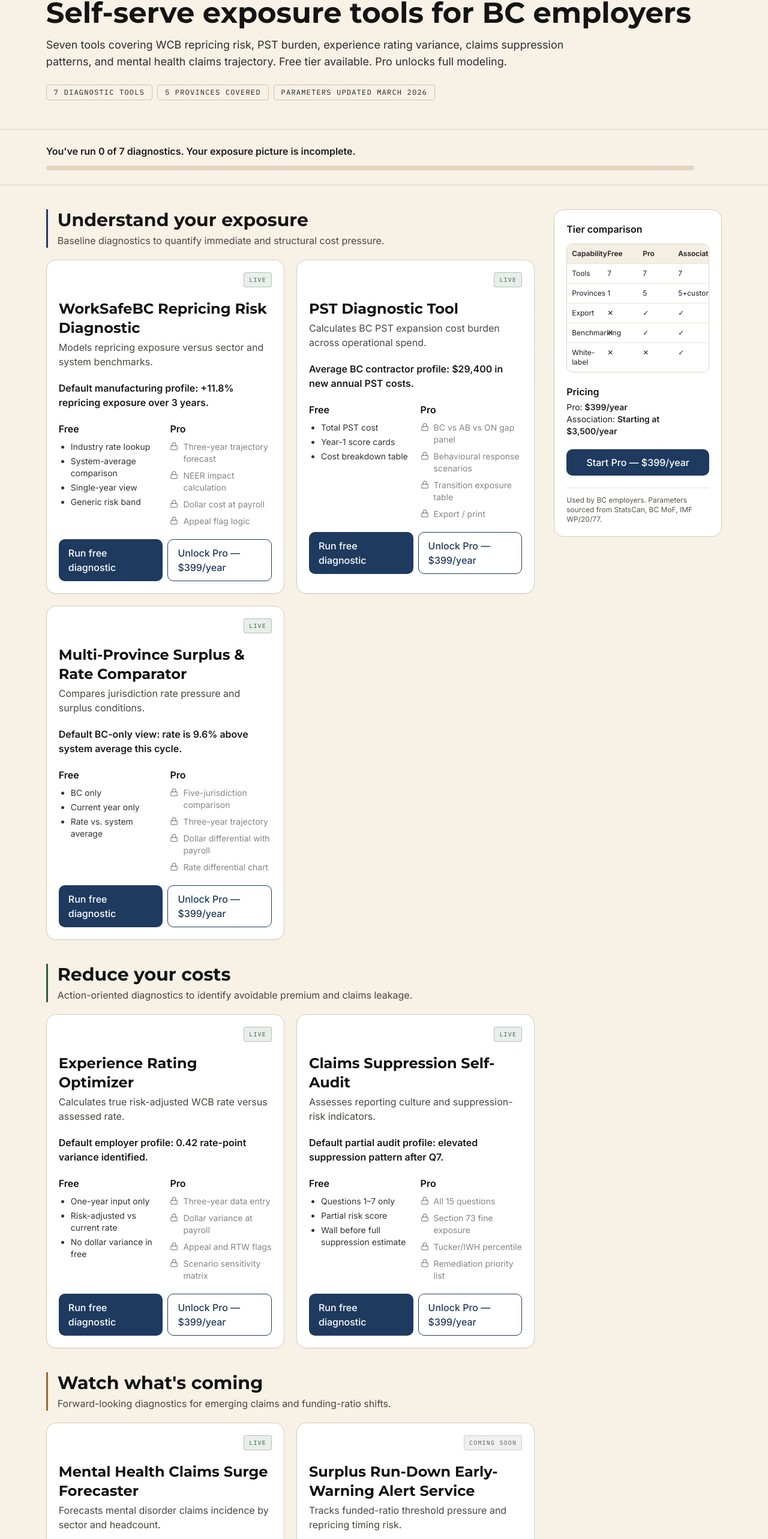
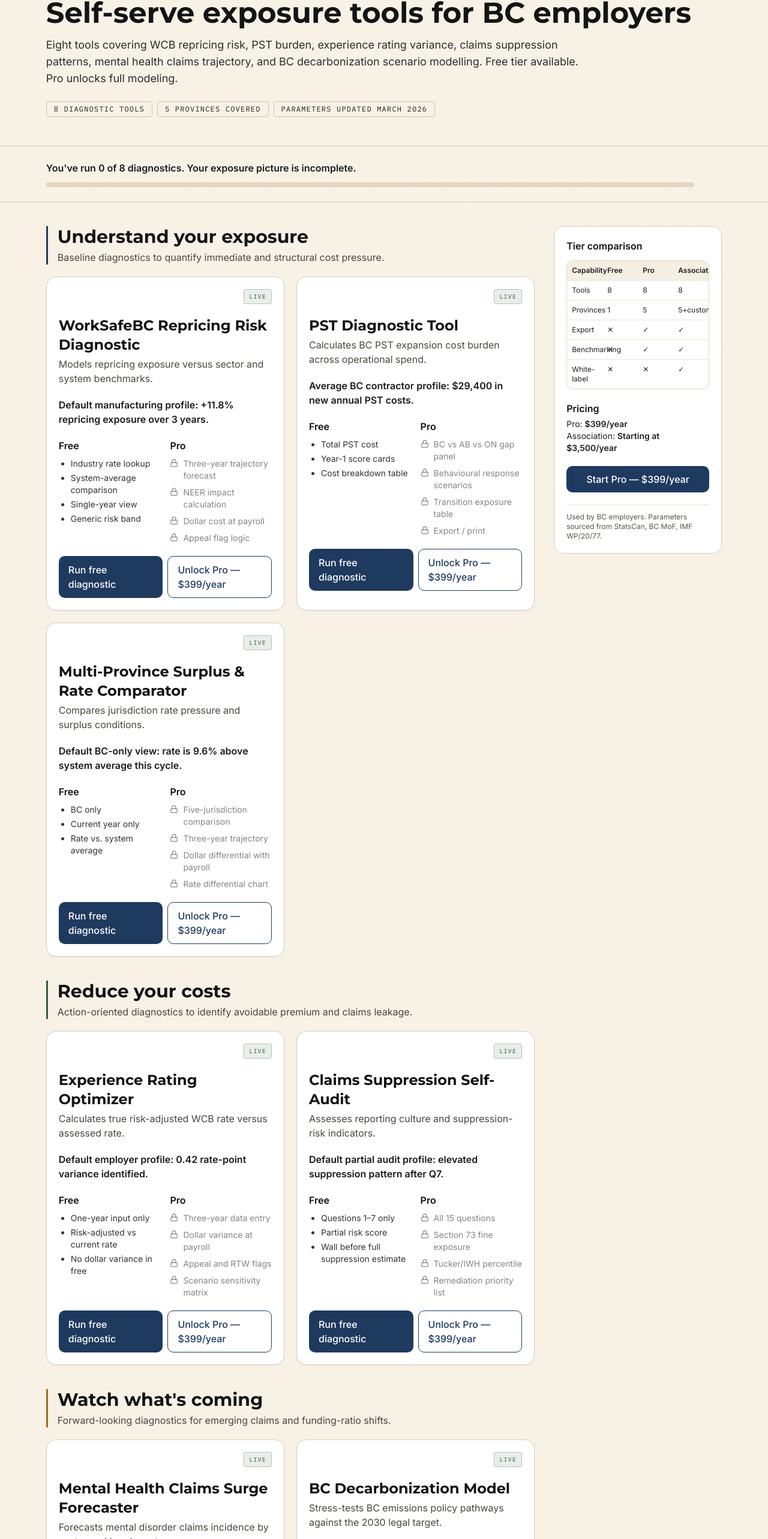
Before and after one commit to davidoyle/DDA, a React (Vite) app: page /diagnostics in a window 1280 px wide. Shown: the part 159-2725 px from the top of the page at 60% size. Built offline with nearby package versions, Linux system fonts and the light colour scheme.

Commit message:
Expose BC decarbonization model on tools page

```diff
--- a/src/pages/DiagnosticsPage.tsx
+++ b/src/pages/DiagnosticsPage.tsx
@@ -108,6 +108,17 @@ const tools: ToolEntry[] = [
     free: ['Sector + headcount input', 'Year-1 claim count', 'Generic exposure label'],
     pro: ['Three-year claims/cost forecast', 'Experience-rating impact', 'Mitigation checklist impact', 'Sector comparison chart'],
   },
+
+  {
+    group: 'monitoring',
+    name: 'BC Decarbonization Model',
+    href: '/tools/bc-decarbonization-model',
+    status: 'Live',
+    description: 'Stress-tests BC emissions policy pathways against the 2030 legal target.',
+    headlineOutput: 'Baseline scenario: grid and sector constraints determine whether 61.0 Mt is achievable by 2030.',
+    free: ['Explore policy sliders', 'Baseline dashboard', 'Three-scenario comparison', 'JSON export'],
+    pro: ['Scenario libraries', 'Deeper calibration', 'Stakeholder packaging', 'Advisory interpretation'],
+  },
   {
     group: 'monitoring',
     name: 'Surplus Run-Down Early-Warning Alert Service',
@@ -161,11 +172,11 @@ function DiagnosticsPage() {
         <p className="font-mono text-xs uppercase tracking-[0.12em] text-[#6b6255]">Diagnostic tools</p>
         <h1 className="font-heading text-4xl lg:text-5xl mt-3 text-[#131313]">Self-serve exposure tools for BC employers</h1>
         <p className="mt-4 text-lg text-[#2b2b2b] max-w-4xl">
-          Seven tools covering WCB repricing risk, PST burden, experience rating variance, claims suppression patterns, and mental health claims trajectory. Free tier available. Pro unlocks full modeling.
+          Eight tools covering WCB repricing risk, PST burden, experience rating variance, claims suppression patterns, mental health claims trajectory, and BC decarbonization scenario modelling. Free tier available. Pro unlocks full modeling.
         </p>
 
         <div className="mt-6 flex flex-wrap gap-2">
-          <span className="font-mono text-xs uppercase tracking-[0.1em] px-3 py-1 rounded border border-[#cfc2ab]">7 diagnostic tools</span>
+          <span className="font-mono text-xs uppercase tracking-[0.1em] px-3 py-1 rounded border border-[#cfc2ab]">8 diagnostic tools</span>
           <span className="font-mono text-xs uppercase tracking-[0.1em] px-3 py-1 rounded border border-[#cfc2ab]">5 provinces covered</span>
           <span className="font-mono text-xs uppercase tracking-[0.1em] px-3 py-1 rounded border border-[#cfc2ab]">Parameters updated March 2026</span>
         </div>
@@ -269,7 +280,7 @@ function DiagnosticsPage() {
                     <div className="p-2">Capability</div><div className="p-2">Free</div><div className="p-2">Pro</div><div className="p-2">Association</div>
                   </div>
                   {[
-                    ['Tools', '7', '7', '7'],
+                    ['Tools', '8', '8', '8'],
                     ['Provinces', '1', '5', '5+custom'],
                     ['Export', '✕', '✓', '✓'],
                     ['Benchmarking', '✕', '✓', '✓'],
```
